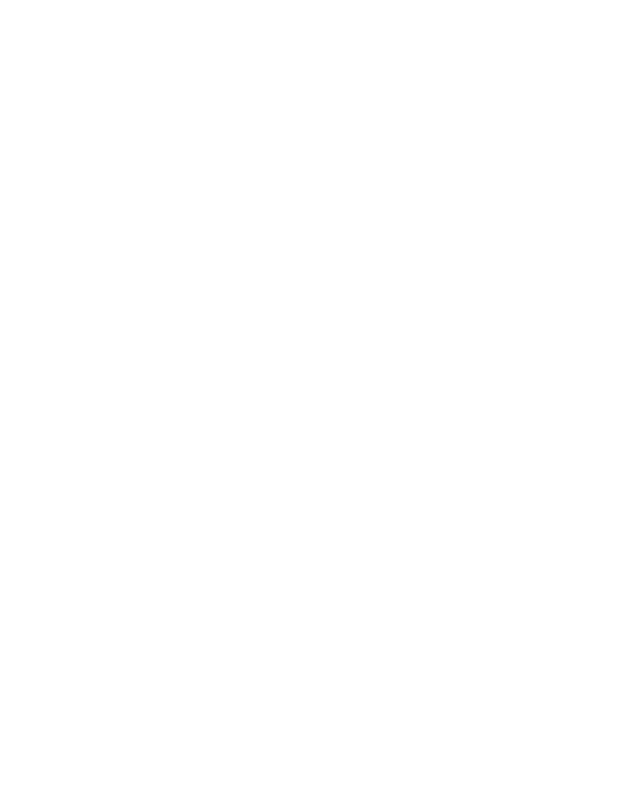
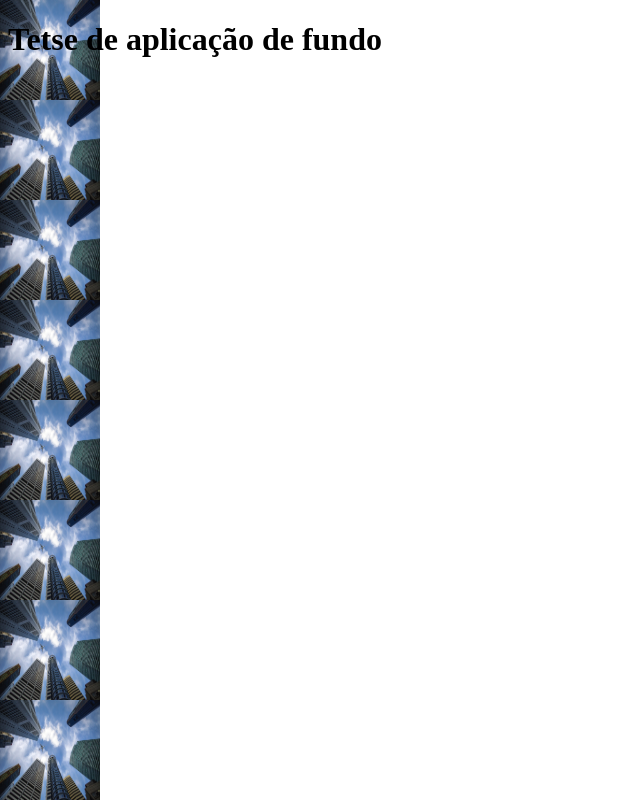
Before and after one commit to DevKanivore/html-css, a plain HTML site: page Exercicios/ex022/fundo002.html in a window 1280 px wide. Shown: the whole page, without its empty margins (0-640 px from the left). Drawn offline with Linux system fonts and the light colour scheme.

Commit message:
att
atualizando repositorio

```diff
--- a/Exercicios/ex022/fundo002.html
+++ b/Exercicios/ex022/fundo002.html
@@ -4,9 +4,16 @@
     <meta charset="UTF-8">
     <meta http-equiv="X-UA-Compatible" content="IE=edge">
     <meta name="viewport" content="width=device-width, initial-scale=1.0">
-    <title>Testando Imagens de Fundo</title>
+    <title>Personalizaacao de Fundo</title>
+    <style>
+        body {
+            background-image: url('imagens/wallpaper002.jpg');
+            background-size: 100px 100px;
+            background-repeat: repeat-y;
+        }
+    </style>
 </head>
 <body>
-
+    <h1>Tetse de aplicação de fundo</h1>
 </body>
 </html>
```
